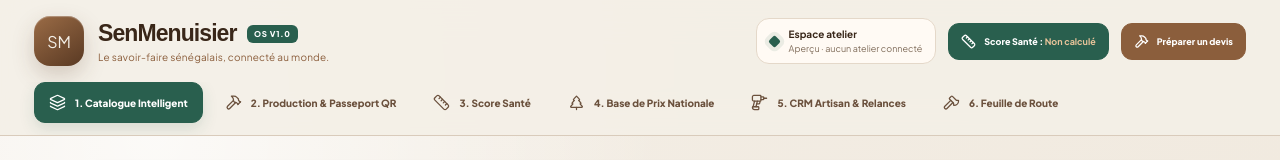
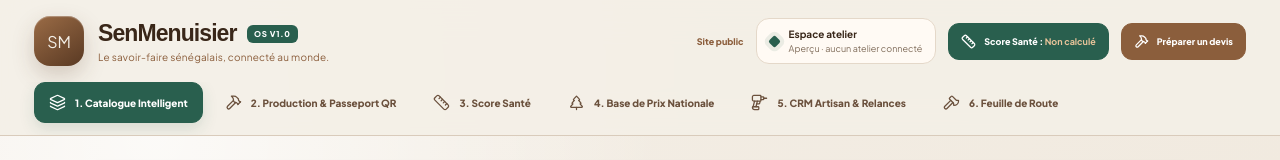
Before and after one commit to aydiarra-star/SenMenuisier, a Next.js app: page / in a window 1280 px wide. Shown: the top 160 px of the page. Built offline with nearby package versions, Linux system fonts and the light colour scheme; a web font is replaced by a local one.

Commit message:
Add navigation from workshop app to public website

```diff
--- a/src/app/page.tsx
+++ b/src/app/page.tsx
@@ -133,6 +133,7 @@ export default function HomePage() {
             </div>
           </Link>
           <div className="top-actions">
+            <Link className="site-link" href="/vitrine">Site public</Link>
             <div className="workspace-chip"><span className="wood-dot" /><span><b>Espace atelier</b><small>Aperçu · aucun atelier connecté</small></span></div>
             <button className="health-chip" type="button" onClick={() => setSection("sante")}><Ruler size={15} /><span>Score Santé : <b>Non calculé</b></span></button>
             <button className="quote-chip" type="button" onClick={() => { setSection("catalogue"); setEstimateRequested(true); }}><Hammer size={15} /><span>Préparer un devis</span></button>
```
